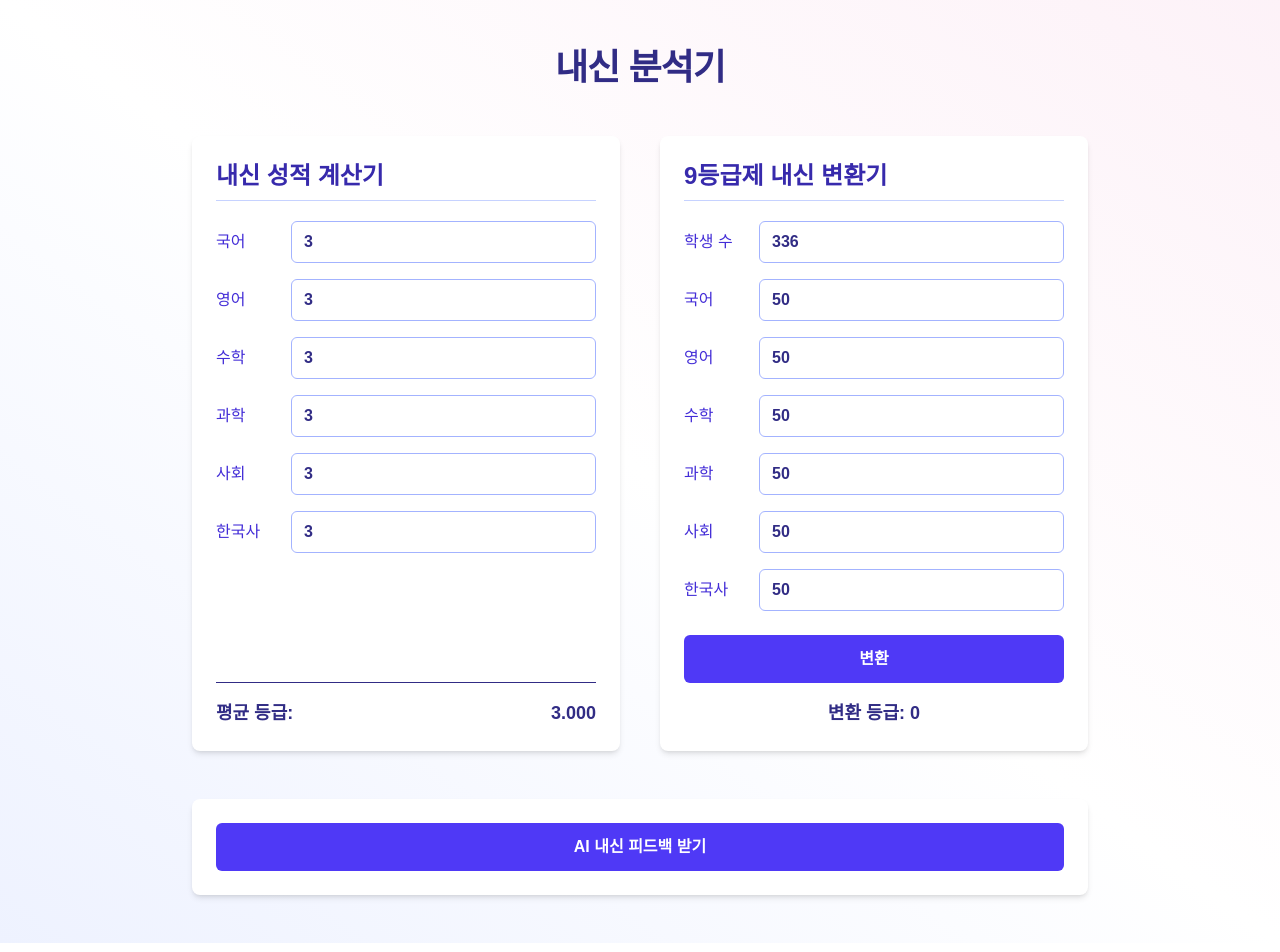
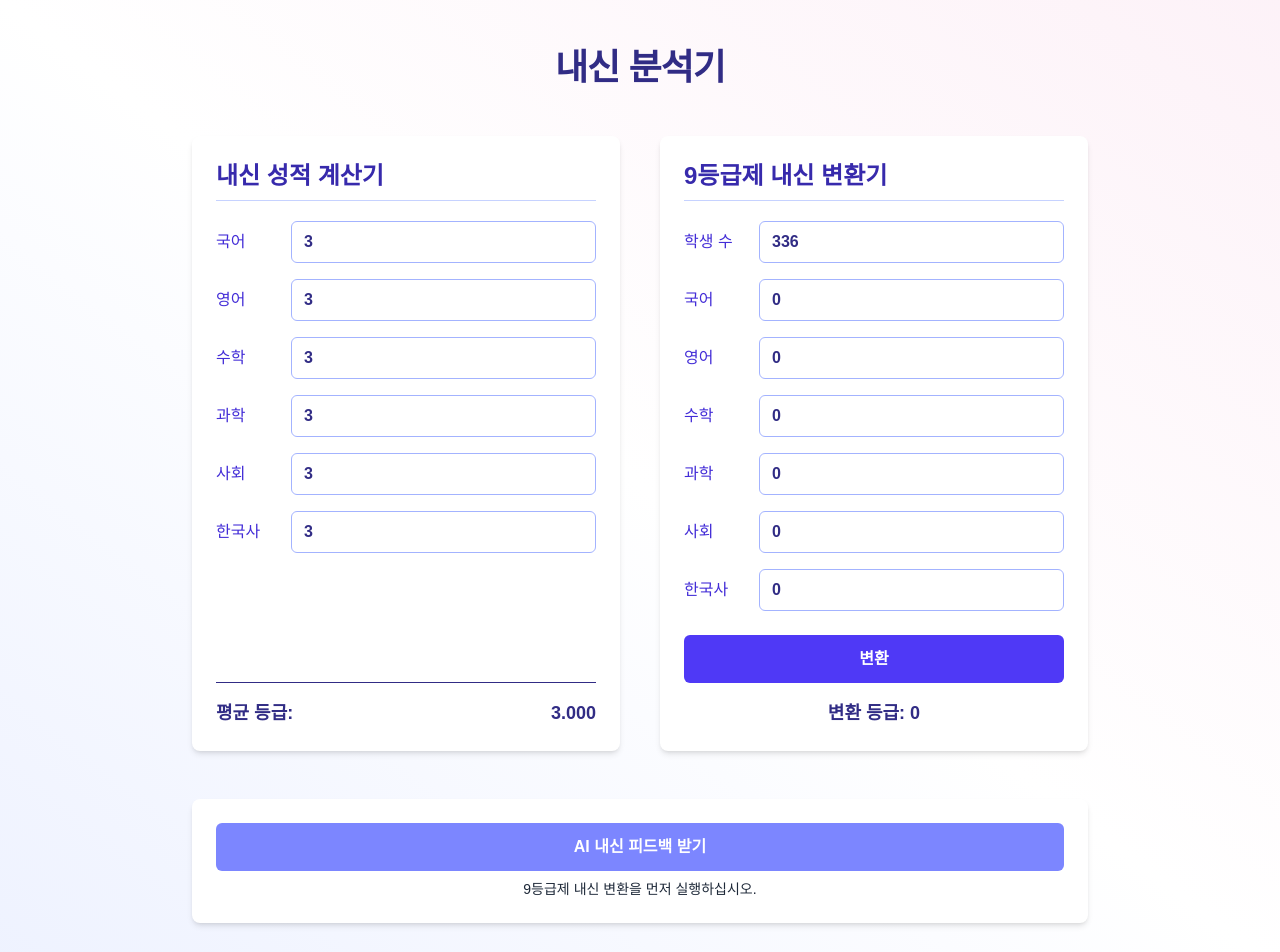
Before and after one commit to Ren-deRing/gpa_cal, a Next.js app: page / in a window 1280 px wide. Shown: the top 952 px of the page. Built offline with nearby package versions, Linux system fonts and the light colour scheme.

Commit message:
피드백 사용성 개선

```diff
--- a/src/app/page.tsx
+++ b/src/app/page.tsx
@@ -23,12 +23,12 @@ export default function Home() {
   });
 
   const [rank, setRank] = useState<Record<string, Subject>>({
-    korean: { label: "국어", score: 50 },
-    english: { label: "영어", score: 50 },
-    math: { label: "수학", score: 50 },
-    science: { label: "과학", score: 50 },
-    social: { label: "사회", score: 50 },
-    history: { label: "한국사", score: 50 },
+    korean: { label: "국어", score: 0 },
+    english: { label: "영어", score: 0 },
+    math: { label: "수학", score: 0 },
+    science: { label: "과학", score: 0 },
+    social: { label: "사회", score: 0 },
+    history: { label: "한국사", score: 0 },
   });
 
   const [convertedScores, setConvertedScores] = useState<number>(0);
@@ -59,6 +59,8 @@ export default function Home() {
       이 학생의 내신에 대한 간단한 피드백을 최대한 구체적인 문장으로 체계적으로 작성해 주세요.
       과목별 추천 문제집 같은 구체적인 학습 방법도 제시하면 좋습니다.
       이 학교는 그렇게 경쟁이 치열하지 않으니, 문제집의 난이도는 너무 어렵게 설정하지 마십시오.
+      또한, 문제집의 난이도는 학생의 현재 등급에 맞춘 난이도로 지정하십시오. 이 부분이 제일 중요합니다. 꼭 지키십시오.
+      극상위권이나 상위권 학생들에게는 문제집의 난이도가 극도로 높아도 괜찮습니다.
 
       구체적인 내용을 작성할 때는 되도록 검색 MCP 서버를 활용하십시오.
       검색 MCP 서버가 작동하지 않는 경우, 검색 기능을 사용할 수 없음을 알리고 본문을 출력하십시오.
@@ -359,21 +361,27 @@ export default function Home() {
       </section>
 
       {/* AI 피드백 영역 */}
-      <section className="max-w-4xl mx-auto mt-12 bg-white shadow-md rounded-lg p-6">
+      <section className="max-w-4xl mx-auto mt-12 ease-in-out duration-300 bg-white shadow-md rounded-lg p-6">
         <button
           onClick={() => {
             calculateGrade();
             handleGeminiFeedback();
           }}
-          disabled={isLoading}
-          className={`w-full py-3 rounded-md text-white font-semibold transition ${
-            isLoading
+          disabled={isLoading || Object.keys(grade).length === 0}
+          className={`w-full py-3 rounded-md text-white font-semibold ease-in-out duration-300 transition ${
+            isLoading || Object.keys(grade).length === 0
               ? "bg-indigo-400 cursor-not-allowed"
               : "bg-indigo-600 hover:bg-indigo-700"
           }`}
         >
           {isLoading ? "AI 분석 중..." : "AI 내신 피드백 받기"}
         </button>
+
+        {Object.keys(grade).length === 0 && !isLoading && (
+          <p className="text-center text-sm text-gray-800 mt-2">
+            9등급제 내신 변환을 먼저 실행하십시오.
+          </p>
+        )}
 
         {feedback && (
           <div className="mt-6 max-h-96 overflow-y-auto prose prose-lg max-w-none prose-p:leading-relaxed">
```
